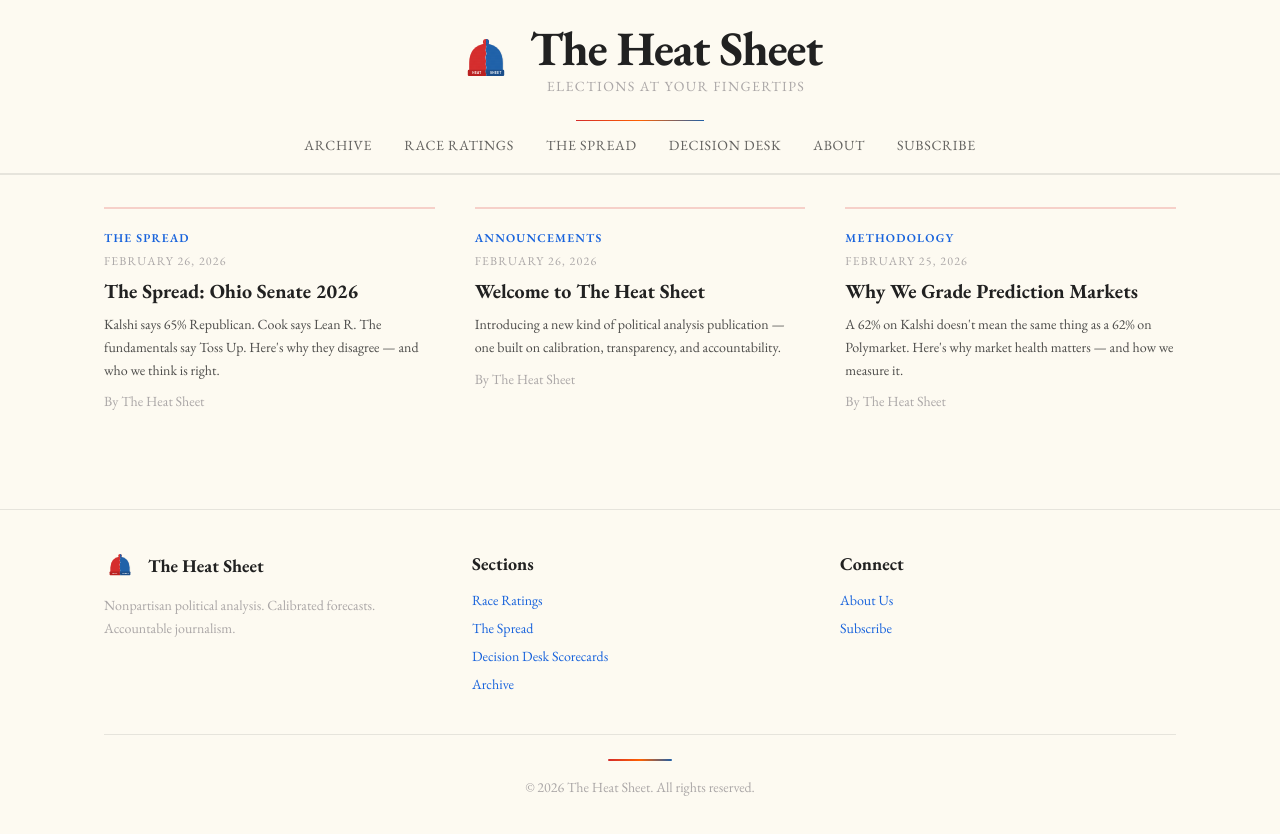
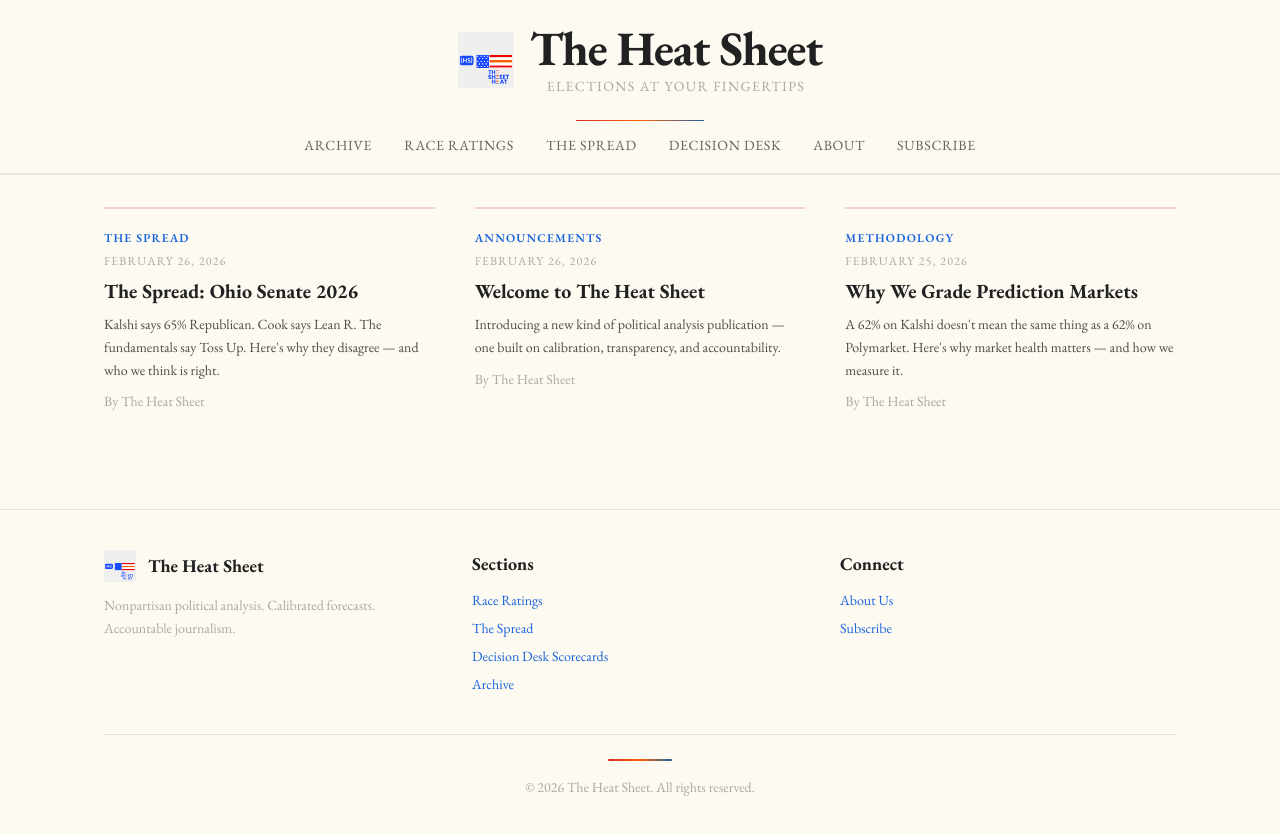
Before and after one commit to de-bayes/theheatsheet.com, a Next.js app: page / in a window 1280 px wide. Shown: the top 834 px of the page. Built offline with nearby package versions, Linux system fonts and the light colour scheme.

Commit message:
Replace hat.svg branding with White.svg across Header and Footer
https://claude.ai/code/session_016HP1pNXACqW3n9fjDQW3pr

```diff
--- a/src/components/Footer.tsx
+++ b/src/components/Footer.tsx
@@ -9,7 +9,7 @@ export default function Footer() {
           <div>
             <div className="flex items-center gap-3 mb-3">
               <Image
-                src="/hat.svg"
+                src="/White.svg"
                 alt="The Heat Sheet"
                 width={32}
                 height={32}
--- a/src/components/Header.tsx
+++ b/src/components/Header.tsx
@@ -17,7 +17,7 @@ export default function Header() {
         <Link href="/" className="no-underline hover:no-underline inline-block">
           <div className="flex items-center justify-center gap-4">
             <Image
-              src="/hat.svg"
+              src="/White.svg"
               alt="The Heat Sheet logo"
               width={56}
               height={56}
```
Also changed, not shown: public/White.svg (added).
